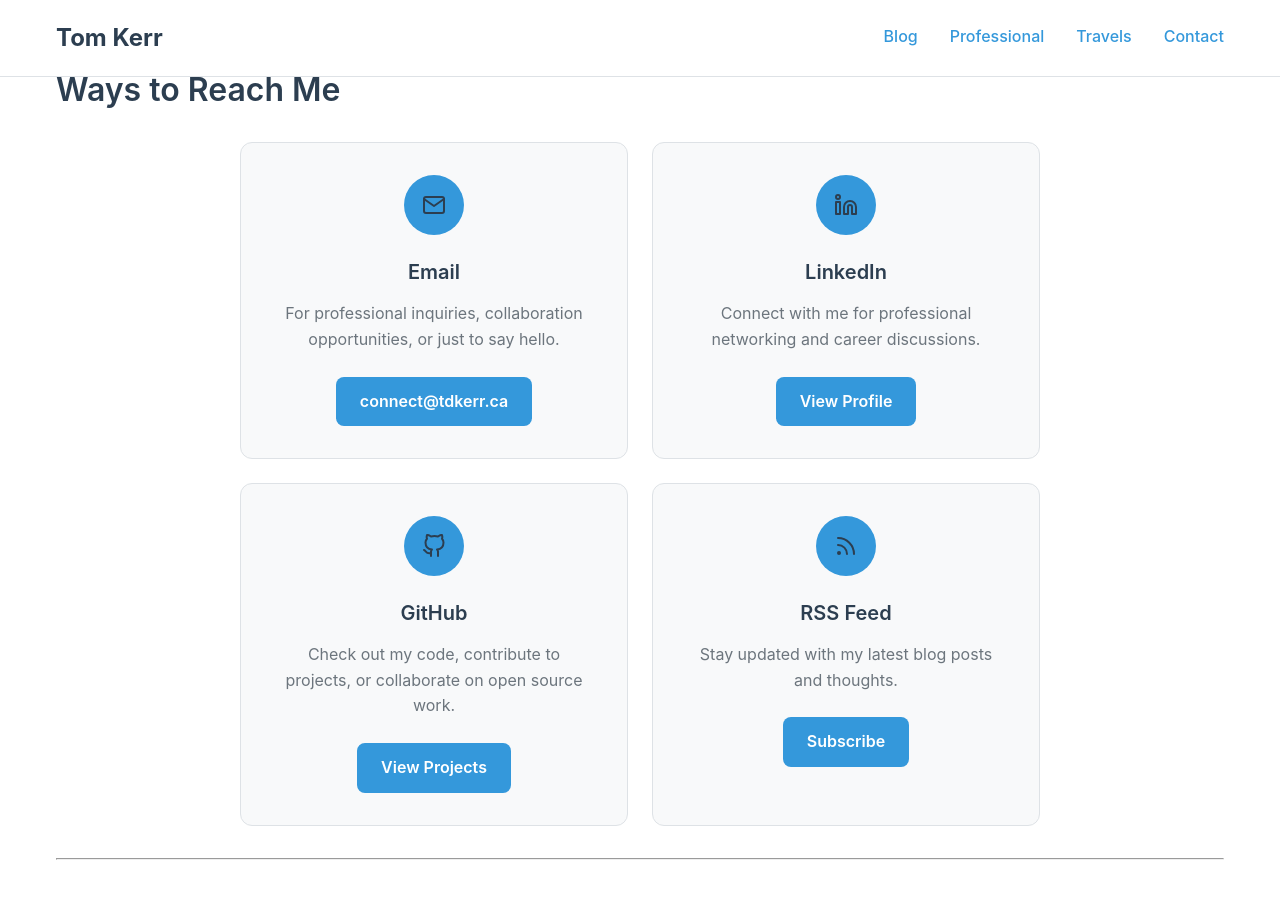
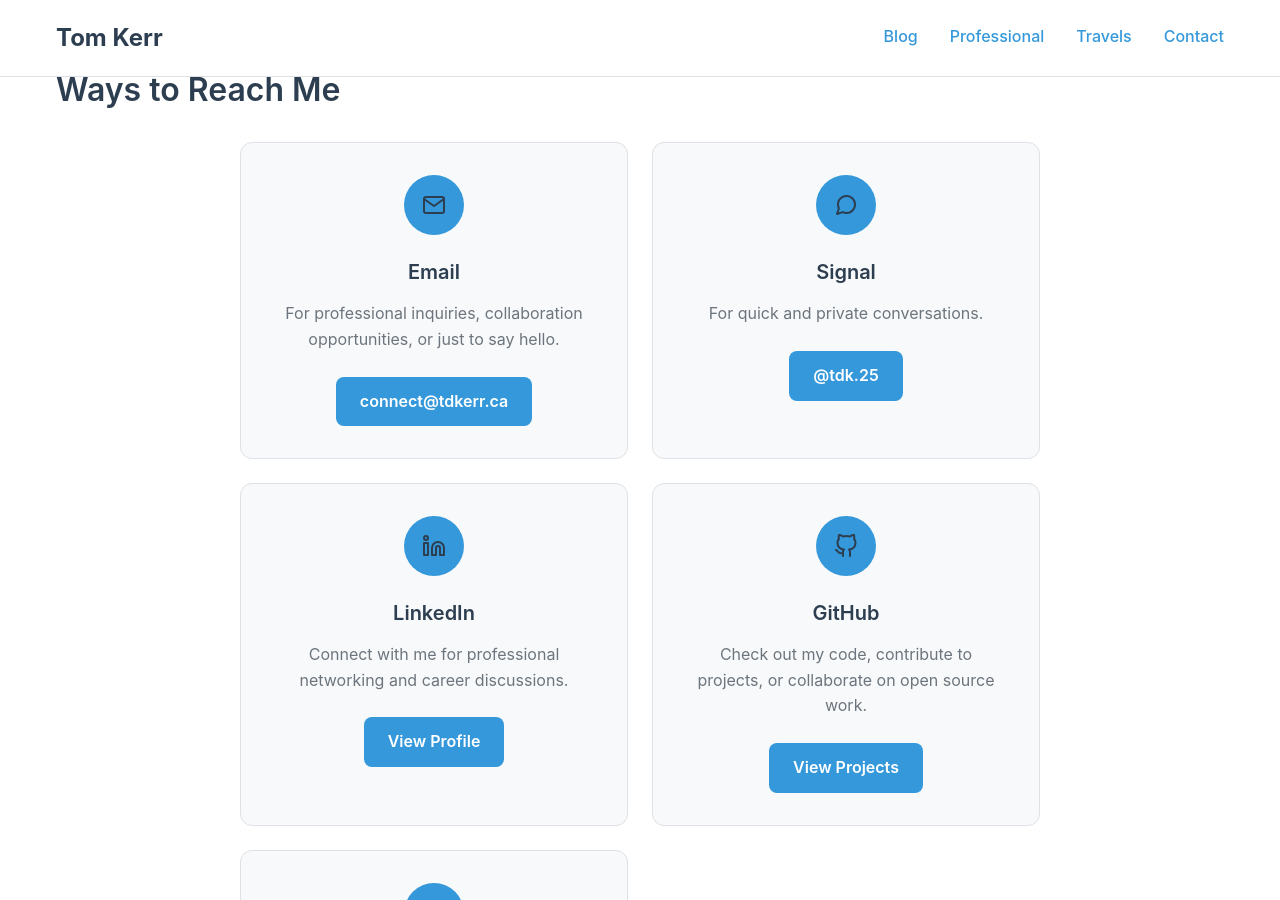
Before and after one commit to TDK250/Toms-Site, a Jekyll site: the page built from contact.md, in a window 1280 px wide and 900 px high, scrolled down 344 px. Built offline with Jekyll 4.4.1, drawn with Linux system fonts in a browser that asks for light colours.

Commit message:
Update contact.md

```diff
--- a/contact.md
+++ b/contact.md
@@ -19,6 +19,15 @@ title: Contact
     <h3>Email</h3>
     <p>For professional inquiries, collaboration opportunities, or just to say hello.</p>
     <a href="mailto:connect@tdkerr.ca" class="contact-link">connect@tdkerr.ca</a>
+  </div>
+
+  <div class="contact-card">
+    <div class="contact-icon">
+      <i data-feather="message-circle"></i>
+    </div>
+    <h3>Signal</h3>
+    <p>For quick and private conversations.</p>
+    <div class="contact-link signal-handle">@tdk.25</div>
   </div>
 
   <div class="contact-card">
```
